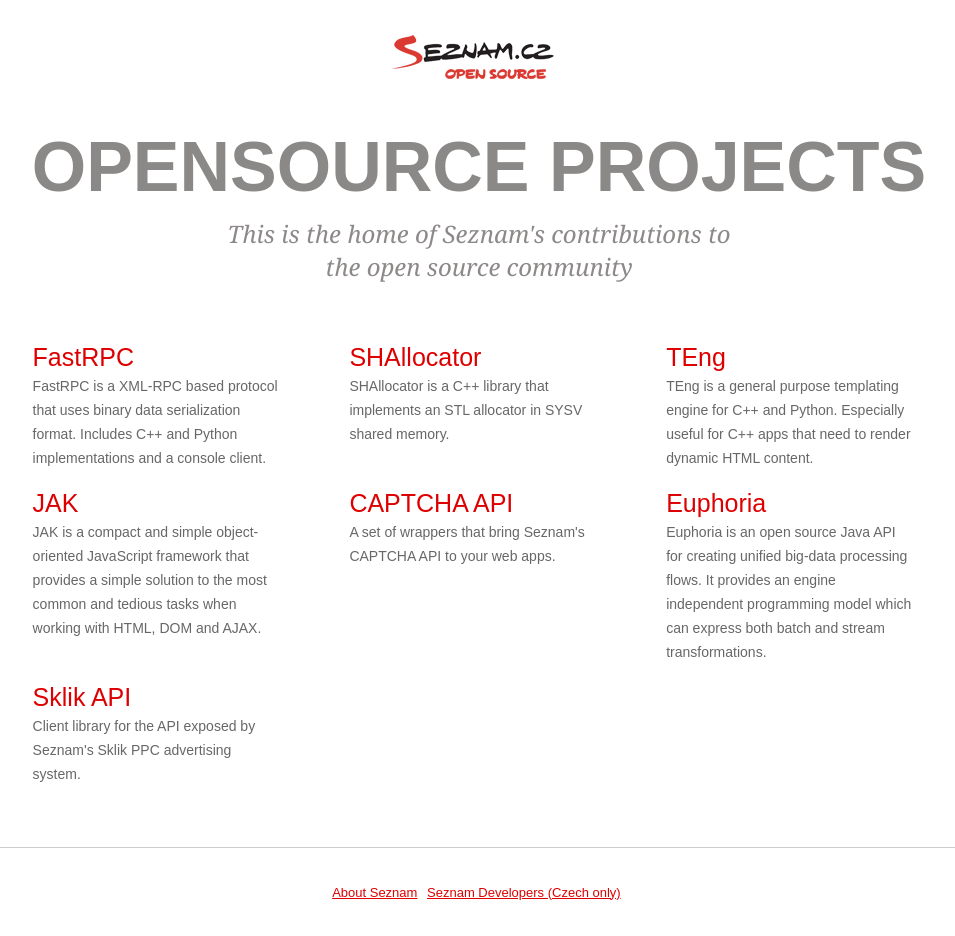
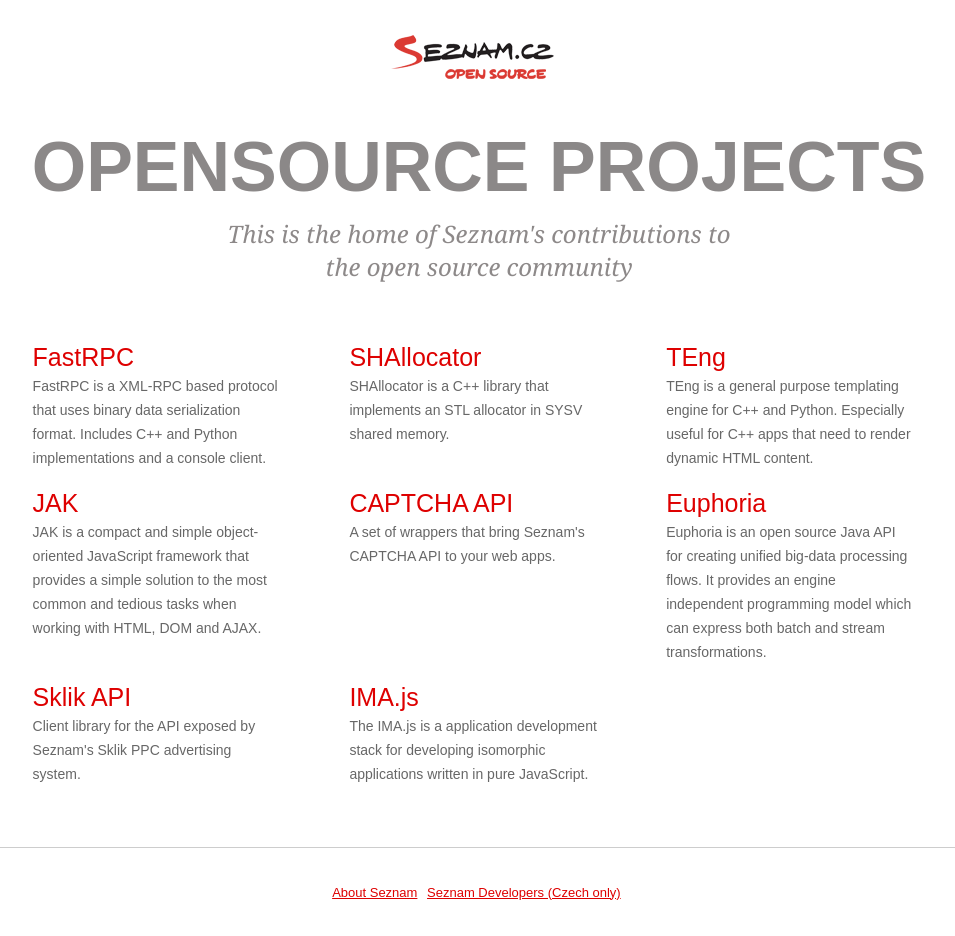
Before and after one commit to seznam/seznam.github.io, a Jekyll site: the page built from index.html, in a window 1280 px wide. Shown: the whole page, without its empty margins (161-1116 px from the left). Built offline with Jekyll 4.4.1, drawn with Linux system fonts in a browser that asks for light colours; Markdown is read by kramdown in place of the engine named in the settings.

Commit message:
Add IMA.js

```diff
--- a/_config.yml
+++ b/_config.yml
@@ -253,3 +253,19 @@
       - link:
         title: "Find me at GitHub"
         url: "https://github.com/seznam/sklik-api-python-client"
+
+  # IMA.js
+  - key: ima-js
+    title: IMA.js
+    url: /ima-js/index.html
+    description: >
+        The IMA.js is a application development stack for developing isomorphic applications written in pure JavaScript.
+    keywords: >
+        opensource,ima-js,JavaScript,framework,isomorphic
+    menu:
+      - link:
+        title: "About"
+        url: "/ima-js/index.html"
+      - link:
+        title: "Find me at GitHub"
+        url: "https://github.com/seznam/IMA.js-skeleton"
```
Also changed, not shown: ima-js/index.html (added, +14 -0 lines).
